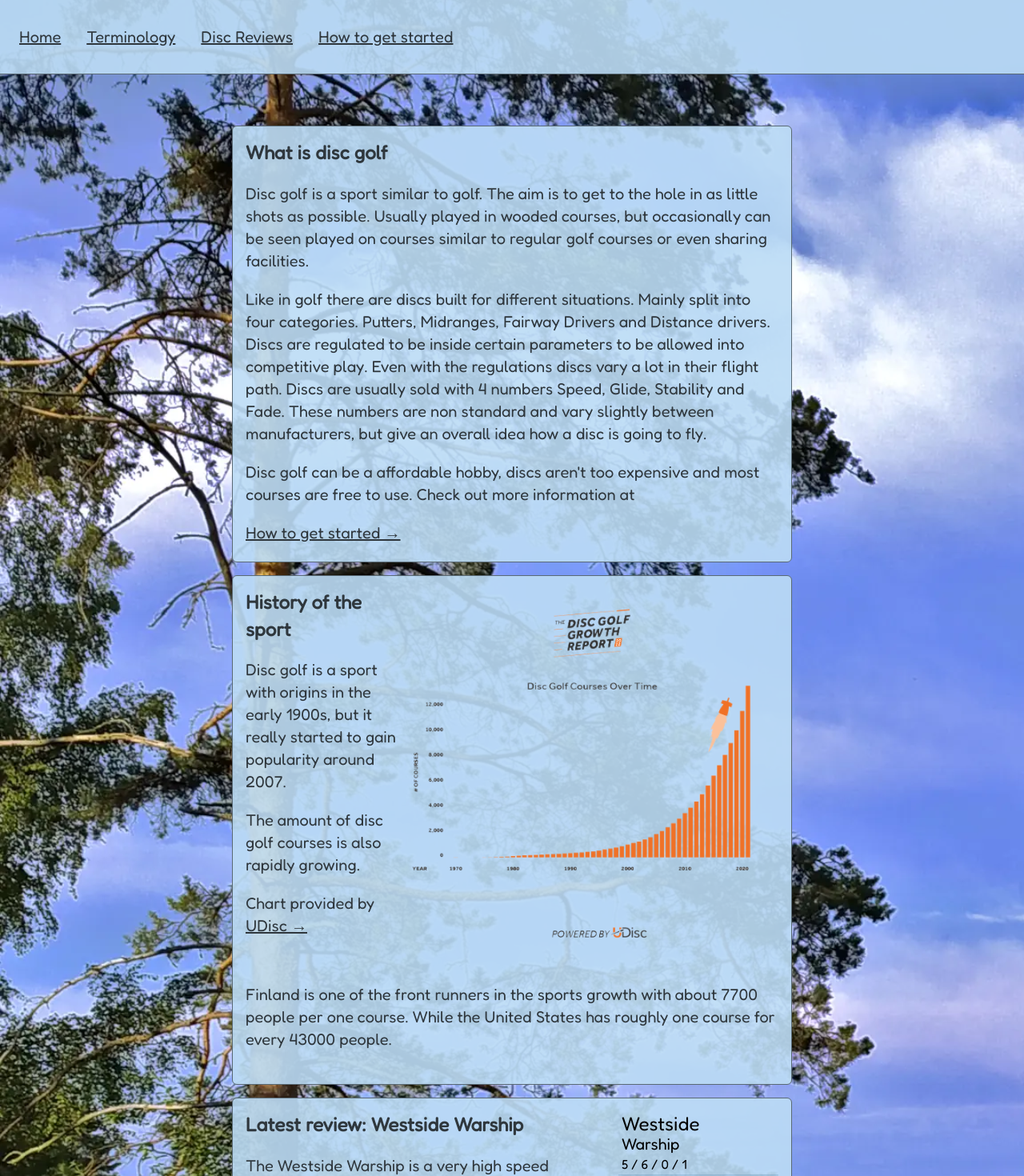
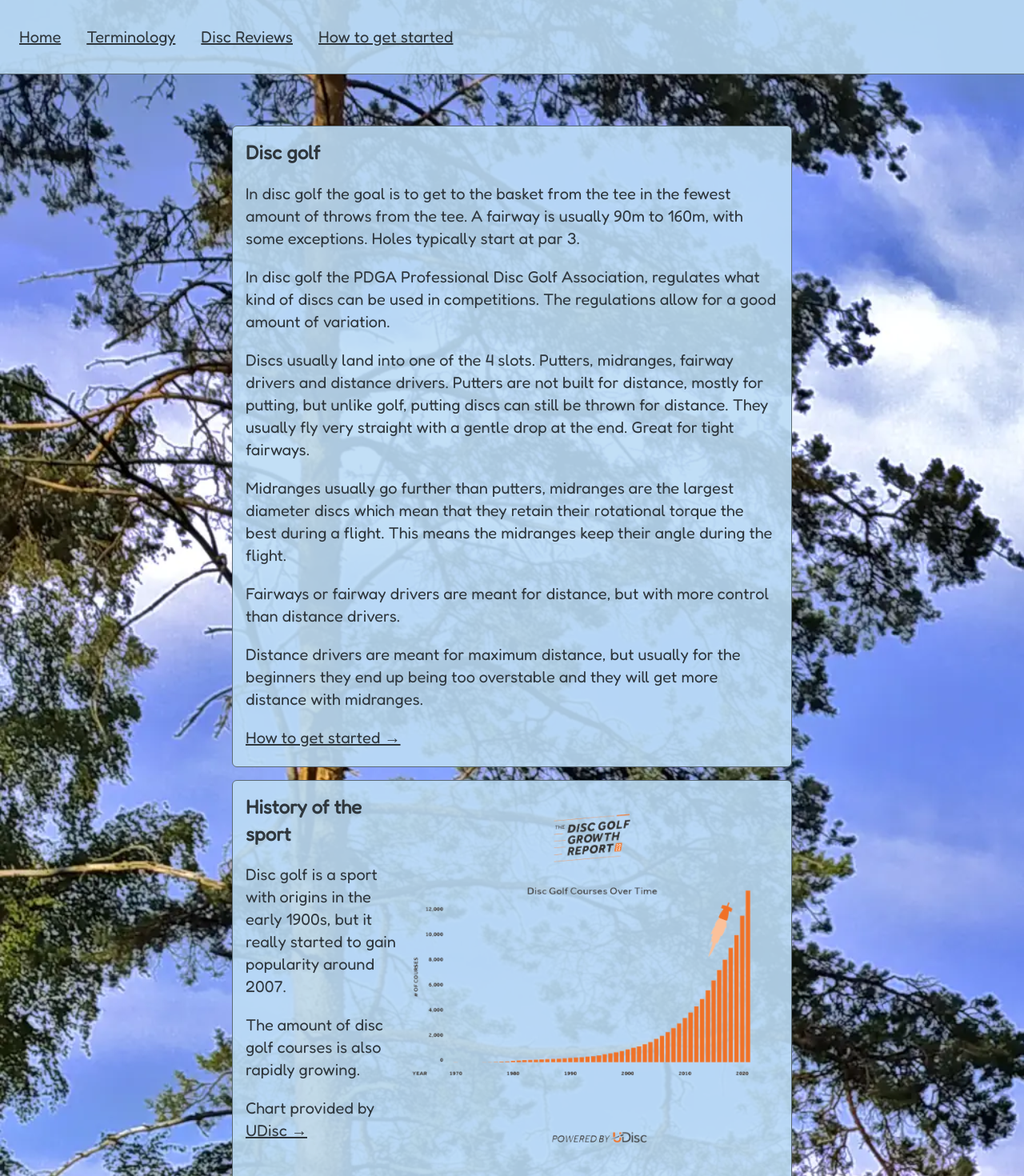
Before and after one commit to Zerkath/discgolf-webpage, a Next.js app: page / in a window 1280 px wide. Shown: the top 1470 px of the page at 80% size. Built offline with nearby package versions, Linux system fonts and the light colour scheme.

Commit message:
Updated content on the home page

```diff
--- a/pages/index.tsx
+++ b/pages/index.tsx
@@ -13,31 +13,36 @@ const Home: NextPage = () => {
       title="Home" description='Home page of Disc Golf webpage'>
       <div className='card'>
         <div className='card-text max'>
-          <h2>What is disc golf</h2>
+          <h2>Disc golf</h2>
           <p>
-            Disc golf is a sport similar to golf.
-            The aim is to get to the hole in as little shots as possible.
-            Usually played in wooded courses, but occasionally can be seen played on courses similar to regular golf courses or even sharing facilities.
+            In disc golf the goal is to get to the basket from the tee in the fewest amount of throws from the tee.
+            A fairway is usually 90m to 160m, with some exceptions. Holes typically start at par 3.
           </p>
           <p>
-            Like in golf there are discs built for different situations. Mainly split into four categories. Putters, Midranges, Fairway Drivers and Distance drivers.
-            Discs are regulated to be inside certain parameters to be allowed into competitive play.
-            Even with the regulations discs vary a lot in their flight path.
-            Discs are usually sold with 4 numbers
-            Speed, Glide, Stability and Fade.
-            These numbers are non standard and vary slightly between manufacturers,
-            but give an overall idea how a disc is going to fly.
+            In disc golf the PDGA Professional Disc Golf Association, regulates what kind of discs can be used in competitions.
+            The regulations allow for a good amount of variation.
           </p>
           <p>
-            Disc golf can be a affordable hobby, discs aren&apos;t too expensive and most courses are free to use.
-            Check out more information at
+            Discs usually land into one of the 4 slots. Putters, midranges, fairway drivers and distance drivers.
+            Putters are not built for distance, mostly for putting, but unlike golf, putting discs can still be thrown for distance.
+            They usually fly very straight with a gentle drop at the end. Great for tight fairways.
+          </p>
+          <p>
+            Midranges usually go further than putters, midranges are the largest diameter discs which mean that they retain their rotational torque the best during a flight.
+            This means the midranges keep their angle during the flight.
+          </p>
+          <p>
+            Fairways or fairway drivers are meant for distance, but with more control than distance drivers.
+          </p>
+          <p>
+            Distance drivers are meant for maximum distance, but usually for the beginners they end up being too overstable and they will get more distance with midranges.
           </p>
           <Link href="/starter">How to get started &rarr;</Link>
         </div>
       </div>
       <div className='card'>
         <div className='card-text smaller'>
-          <h2>History of the sport </h2>
+          <h2>History of the sport</h2>
 
           <p>Disc golf is a sport with origins in the early 1900s, but it really started to gain popularity around 2007.</p>
 
@@ -52,8 +57,12 @@ const Home: NextPage = () => {
         </div>
         <div className='card-text max'>
           <p>
-            Finland is one of the front runners in the sports growth with about 7700 people per one course.
-            While the United States has roughly one course for every 43000 people.
+            Disc golf has been growing for a good while, and shows no signs of slowing down.
+            In comparison to golf, disc golf is cheap to start and play. Discs cost a lot less than clubs and most courses don&apos;t cost to play.
+          </p>
+          <p>
+            The environmental impact of disc golf might be smaller when compared to regular golf, disc golf is usually played in the woods.
+            This means that courses do not convert forests into open grasslands and require less maintenance as wood courses do not fertilizer or constant lawn mowing.
           </p>
         </div>
       </div>
```
